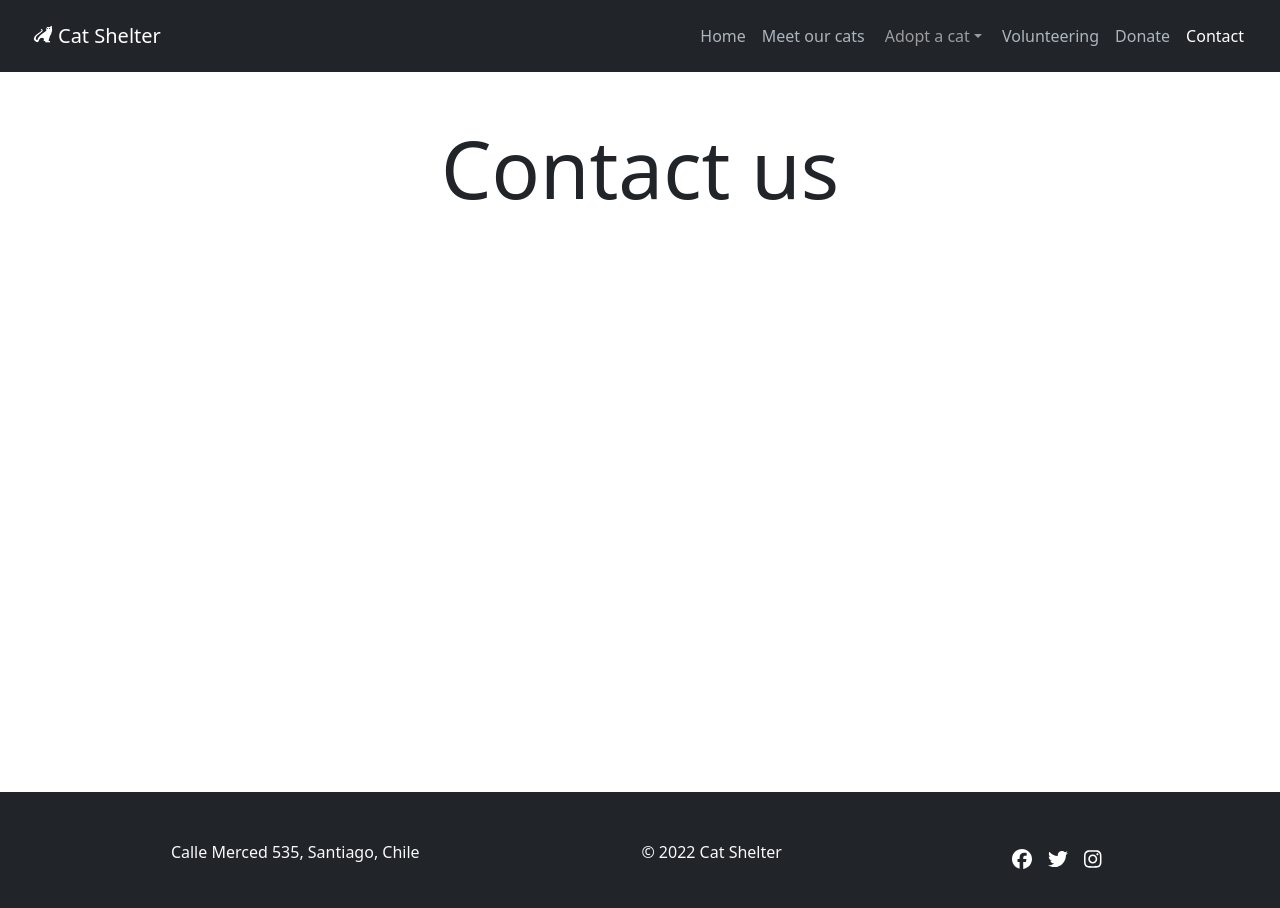
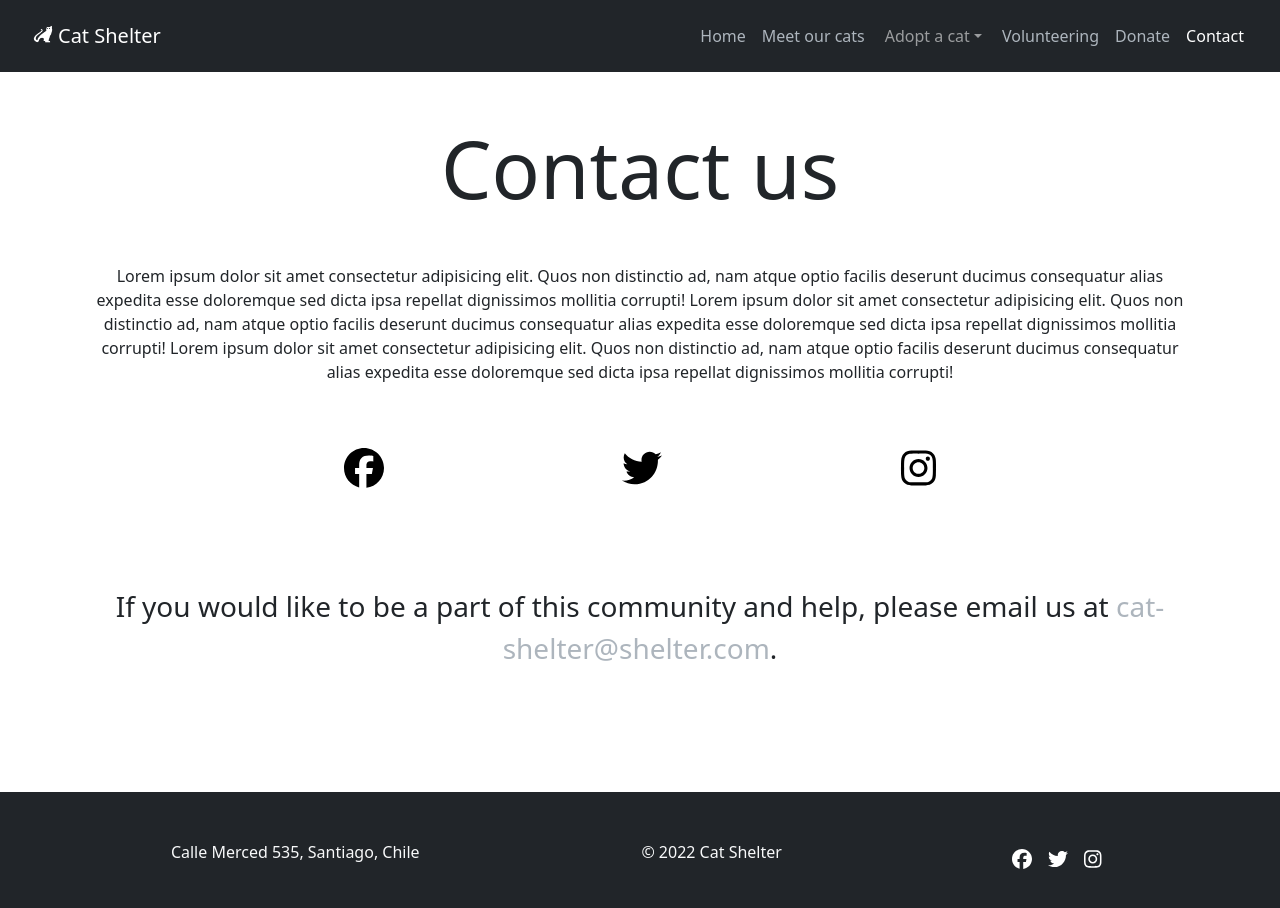
Before and after one commit to Fuyula/cat-shelter-app, a React (Create React App) app: page /contact in a window 1280 px wide. Shown: the top 908 px of the page. Built offline with nearby package versions, Linux system fonts and the light colour scheme.

Commit message:
feat: added contact view & social media component

```diff
--- a/src/components/Footer.jsx
+++ b/src/components/Footer.jsx
@@ -1,7 +1,6 @@
 import React from 'react';
-import { FontAwesomeIcon } from '@fortawesome/react-fontawesome';
-import { faFacebook, faTwitter, faInstagram } from '@fortawesome/free-brands-svg-icons';
-import '../styles/components/footer.scss';
+
+import SocialMedia from './SocialMedia';
 
 const Footer = () => {
   return (
@@ -13,26 +12,7 @@ const Footer = () => {
             <p className = 'text-light text-center mx-2'>
                 © 2022 Cat Shelter
             </p>
-            <div className = 'd-flex justify-content-around mx-2'>
-                <a href = 'https://www.facebook.com/'>
-                    <FontAwesomeIcon
-                        icon = { faFacebook }
-                        className = "fs-5 mx-2 social-media-icon"
-                    />
-                </a>
-                <a href = "https://twitter.com/">
-                    <FontAwesomeIcon
-                        icon = { faTwitter }
-                        className = "fs-5 mx-2 social-media-icon"
-                    />
-                </a>
-                <a href = "https://www.instagram.com/">
-                    <FontAwesomeIcon
-                        icon = { faInstagram }
-                        className = "fs-5 mx-2 social-media-icon"
-                    />
-                </a>
-            </div>
+           <SocialMedia />
         </address>
     </footer>
   )
--- /dev/null
+++ b/src/components/SocialMedia.jsx
@@ -0,0 +1,51 @@
+import React from 'react';
+import PropTypes from 'prop-types';
+import '../styles/components/social-media.scss';
+import { FontAwesomeIcon } from '@fortawesome/react-fontawesome';
+import { faFacebook, faTwitter, faInstagram } from '@fortawesome/free-brands-svg-icons';
+
+const SocialMedia = ({size, color}) => {
+    const iconSizes = {
+        'sm': 'fs-5',
+        'md': 'fs-4',
+        'lg': 'fs-3',
+        'xl': 'fs-2',
+        'xxl': 'fs-1'
+    }
+  return (
+    <div className = 'd-flex justify-content-around mx-2'>
+        <a href = 'https://www.facebook.com/'>
+            <FontAwesomeIcon
+                icon = { faFacebook }
+                className = {`${ iconSizes[size] } mx-2 social-media-icon`}
+                style = {{ color: color }}
+            />
+        </a>
+        <a href = "https://twitter.com/">
+            <FontAwesomeIcon
+                icon = { faTwitter }
+                className = {`${ iconSizes[size] } mx-2 social-media-icon`}
+                style = {{ color: color }}
+            />
+        </a>
+        <a href = "https://www.instagram.com/">
+            <FontAwesomeIcon
+                icon = { faInstagram }
+                className = {`${ iconSizes[size] } mx-2 social-media-icon`}
+                style = {{ color: color }}
+            />
+        </a>
+    </div>
+  )
+}
+
+SocialMedia.propTypes = {
+    size: PropTypes.string,
+    color: PropTypes.string
+}
+SocialMedia.defaultProps = {
+    size: "sm",
+    color: '#ffffff'
+}
+
+export default SocialMedia
--- a/src/pages/Contact.jsx
+++ b/src/pages/Contact.jsx
@@ -1,12 +1,25 @@
 import React from 'react'
+import SocialMedia from '../components/SocialMedia'
+import { lorem } from '../dummyData'
 
 const Contact = () => {
   return (
     <main className='App container-fluid d-flex flex-column align-items-center' style={{ minHeight: '90vh' }} >
-      <div className='mb-5 d-flex flex-row justify-content-center flex-wrap' style={{ width: '90%' }}>
+      <div className='mb-5 d-flex flex-column justify-content-center align-items-center flex-wrap' style={{ width: '90%' }}>
         <h1 className='display-1 my-5'>
           Contact us
         </h1>
+        <p className='px-2'>
+            { lorem.repeat(3) }
+        </p>
+        <section className='d-flex flex-column justify-content-center col-9 my-5'>
+          <SocialMedia size='xxl' color='#000000'/>
+        </section>
+        <section className='my-5'>
+          <p className='lead fs-3'>If you would like to be a part of this community and help, please email us at
+            <a id='mail-to-link' href='mailto:cat-shelter@shelter.com'> cat-shelter@shelter.com</a>.
+          </p>
+        </section>
       </div>
     </main>
   )
--- a/src/styles/components/footer.scss
+++ b/src/styles/components/social-media.scss
@@ -1,9 +1,8 @@
 @import "../../../node_modules/bootstrap/scss/bootstrap";
 
 .social-media-icon {
-    color: $white;
     transition: all .8s ease;
     &:hover {
-        color: $cyan-300;
+        color: $cyan-300 !important;
     }
 }
```
